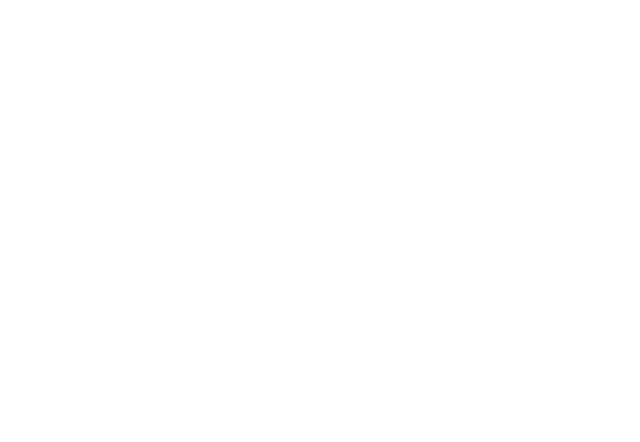
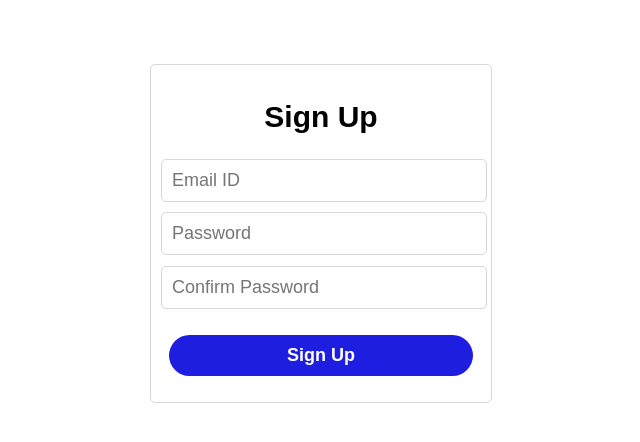
Before and after one commit to SushmaGowda7/mail-box-client-react-app, a React (Create React App) app: page / in a window 1280 px wide. Shown: the top 442 px of the page, without its empty margins (319-959 px from the left). Built offline with nearby package versions, Linux system fonts and the light colour scheme; the HTML template or start-up script is replaced by a standard one.

Commit message:
Sign up page is added

```diff
--- a/src/App.js
+++ b/src/App.js
@@ -1,9 +1,11 @@
 import { Fragment } from 'react';
+import Login from './components/authentication/Login';
+import SignUp from './components/authentication/SignUp';
 
 function App() {
   return (
     <Fragment>
-
+      <SignUp />
     </Fragment>
   );
 }
--- /dev/null
+++ b/src/components/authentication/SignUp.js
@@ -0,0 +1,58 @@
+import { useRef } from 'react';
+import classes from './SignUp.module.css';
+
+const SignUp = (props) => {
+    const emailRef = useRef('');
+    const passwordRef = useRef('');
+    const confirmPasswordRef = useRef('');
+
+    const signUpHandler = (event) => {
+        event.preventDefault();
+
+        const enteredEmail = emailRef.current.value;
+        const enteredPassword = passwordRef.current.value;
+        const enteredConfirmPassword = confirmPasswordRef.current.value;
+
+        if(enteredPassword !== enteredConfirmPassword) {
+            alert('Incorrect password');
+        } else {
+            props.onSignUp(enteredEmail, enteredConfirmPassword);
+        }
+    }
+
+    return (
+        <section>
+            <div className={classes.signUp}>
+                <h1>Sign Up</h1>
+                <form onSubmit={signUpHandler}>
+                    <input
+                        name='email'
+                        id='email'
+                        type='email'
+                        placeholder='Email ID'
+                        required
+                        ref={emailRef}
+                    />
+                    <input
+                        name='password'
+                        id='password'
+                        type='password'
+                        placeholder='Password'
+                        required
+                        ref={passwordRef}
+                    />
+                    <input
+                        name='confirmPassword'
+                        id='confirmPassword'
+                        placeholder='Confirm Password'
+                        required
+                        ref={confirmPasswordRef}
+                    />
+                    <button>Sign Up</button>
+                </form>
+            </div>
+        </section>
+    );
+};
+
+export default SignUp;
--- /dev/null
+++ b/src/components/authentication/SignUp.module.css
@@ -0,0 +1,51 @@
+h1{
+    font-family: sans-serif;
+    font-size: 30px;
+  }
+
+  .signUp {
+    margin: 4rem auto;
+    justify-content: center;
+    align-items: center;
+    width: 25%;
+    text-align: center;
+    padding: 10px;
+    border-radius: 5px;
+    vertical-align: middle;
+    border: 1px solid rgb(215, 215, 215);
+  }
+
+  .signUp input {
+    margin: 0 auto;
+    padding: 10px;
+    border: 0.50px solid rgb(215, 215, 215);
+    margin-bottom: 0.65rem;
+    font-size: 18px;
+    border-radius: 5px;
+    width: 95%;
+    transition: background-color 1s;
+  }
+
+  .signUp input:hover,
+  .signUp input:active,
+  .signUp input:focus{
+    background-color: skyblue;
+  }
+
+  .signUp button {
+    cursor: pointer;
+    width: 95%;
+    padding: 10px;
+    margin: 1rem 0 1rem 0;
+    border: none;
+    background-color: rgb(30, 30, 224);
+    border-radius: 25px;
+    color: white;
+    font-size: 18px;
+    font-weight: bolder;
+  }
+
+  .signUp button:hover,
+  .signUp:focus{
+    background-color:rgb(86, 172, 206);
+  }
```
